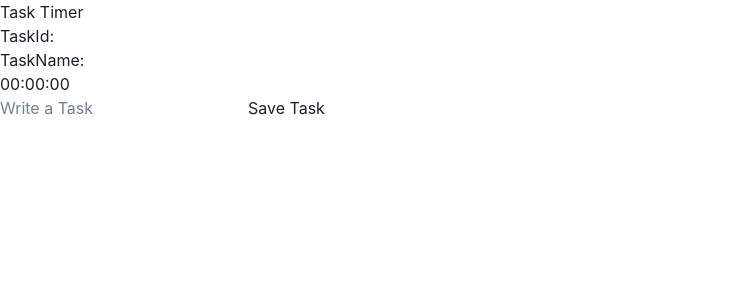
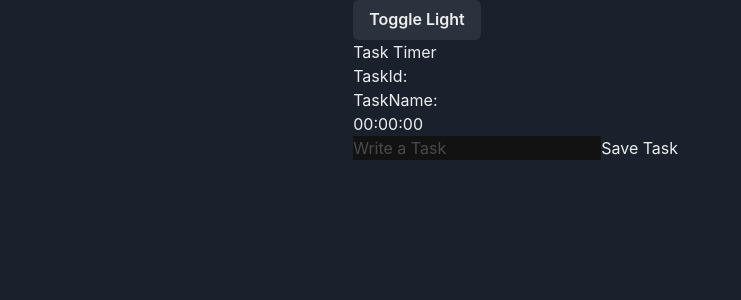
Before and after one commit to yuya-0928/yak-nextjs, a Next.js app: page / in a window 1280 px wide. Shown: the top 300 px of the page, without its empty margins (0-741 px from the left). Built offline with nearby package versions, Linux system fonts and the light colour scheme.

Commit message:
darkモードとlightモードの切り替え機能を追加

```diff
--- a/src/app/providers.tsx
+++ b/src/app/providers.tsx
@@ -1,7 +1,8 @@
 'use client'
 
 import { ChakraProvider } from '@chakra-ui/react'
+import theme from './theme'
 
 export function Providers({ children }: { children: React.ReactNode }) {
-  return <ChakraProvider>{children}</ChakraProvider>
+  return <ChakraProvider theme={theme}>{children}</ChakraProvider>
 }
--- /dev/null
+++ b/src/app/theme.ts
@@ -0,0 +1,10 @@
+import {extendTheme, type ThemeConfig} from '@chakra-ui/react';
+
+const config: ThemeConfig = {
+  initialColorMode: 'dark',
+  useSystemColorMode: false,
+}
+
+const theme = extendTheme({config});
+
+export default theme;
--- /dev/null
+++ b/src/pages/_app.tsx
@@ -0,0 +1,10 @@
+import { Providers } from '@/app/providers'
+import type { AppProps } from 'next/app'
+
+export default function App({ Component, pageProps }: AppProps) {
+  return (
+    <Providers>
+      <Component {...pageProps} />
+    </Providers>
+  )
+}
--- /dev/null
+++ b/src/pages/_document.tsx
@@ -0,0 +1,16 @@
+import theme from '../app/theme'
+import { ColorModeScript } from '@chakra-ui/react'
+import { Html, Head, Main, NextScript } from 'next/document'
+
+export default function Document() {
+  return (
+    <Html lang="en">
+      <Head />
+      <body>
+        <ColorModeScript initialColorMode={theme.config.initialColorMode} />
+        <Main />
+        <NextScript />
+      </body>
+    </Html>
+  )
+}
--- a/src/pages/index.tsx
+++ b/src/pages/index.tsx
@@ -5,22 +5,26 @@ import TaskList from '../app/components/TaskList'
 import TaskTimer from '../app/components/TaskTimer';
 import { TaskListUpdatedContext } from '../app/context/TaskListUpdatedContext';
 import { TaskTimerContext } from '../app/context/TaskTimerContextType';
-import { ChakraProvider } from '@chakra-ui/react'
+import { Button, Container, useColorMode } from '@chakra-ui/react'
 
 export default function Home() {
   const [isTaskListUpdated, setIsTaskListUpdated] = useState(false);
   const [currentTaskId, setCurrentTaskId] = useState<number | null>(null);
   const [isRunning, setIsRunning] = useState(false);
   const [elapsedTime, setElapsedTime] = useState(0);
+  const { colorMode, toggleColorMode } = useColorMode()
 
   return (
     <TaskListUpdatedContext.Provider value={{isTaskListUpdated, setIsTaskListUpdated}}>
       <TaskTimerContext.Provider value={{currentTaskId, setCurrentTaskId, isRunning, setIsRunning, elapsedTime, setElapsedTime}}>
-        <ChakraProvider>
+        <Container>
+          <Button onClick={toggleColorMode}>
+            Toggle {colorMode === 'light' ? 'Dark' : 'Light'}
+          </Button>
           <TaskTimer />
           <TaskForm />
           <TaskList />
-        </ChakraProvider>
+        </Container>
       </TaskTimerContext.Provider>
     </TaskListUpdatedContext.Provider>
   )
```
